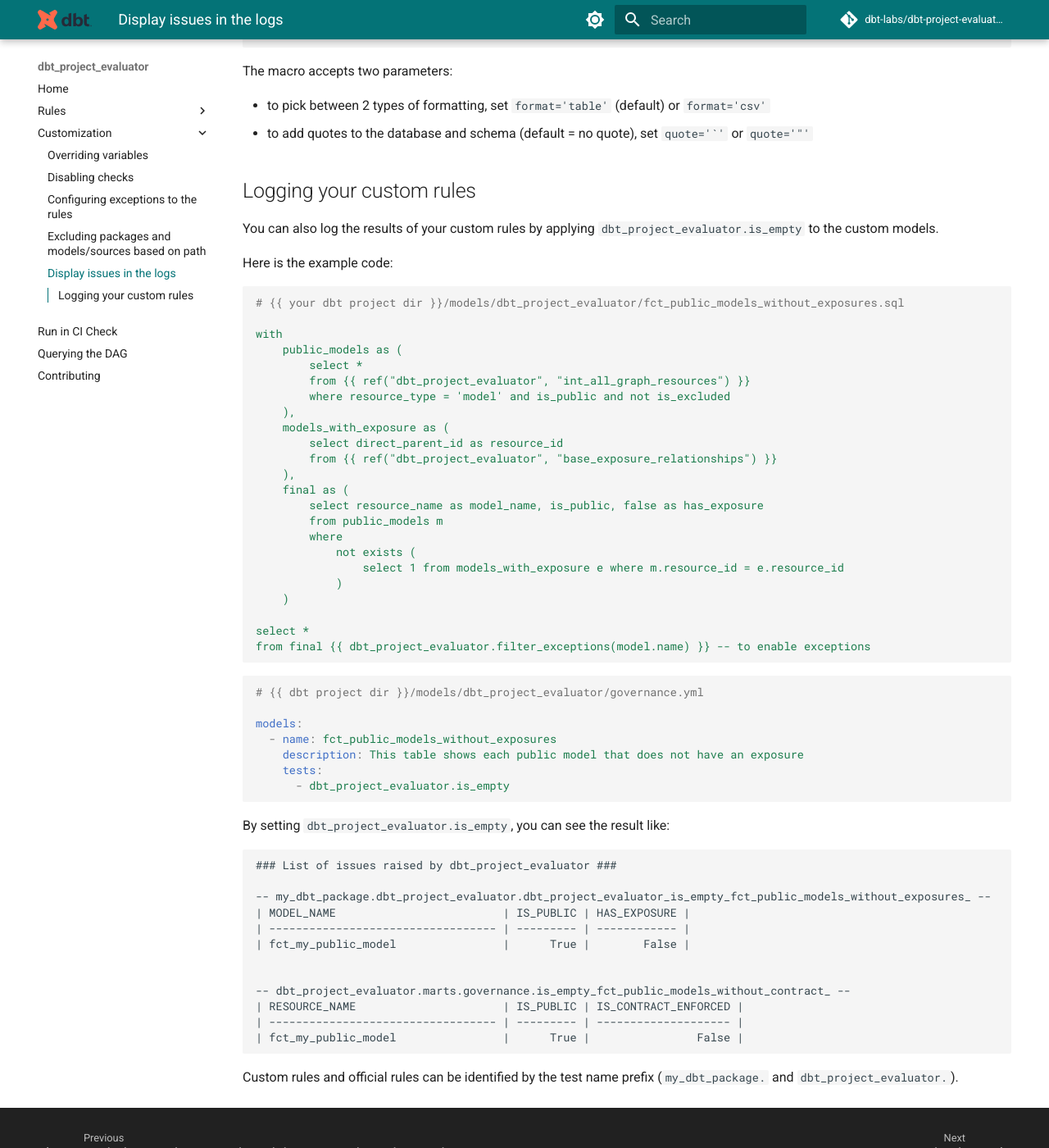
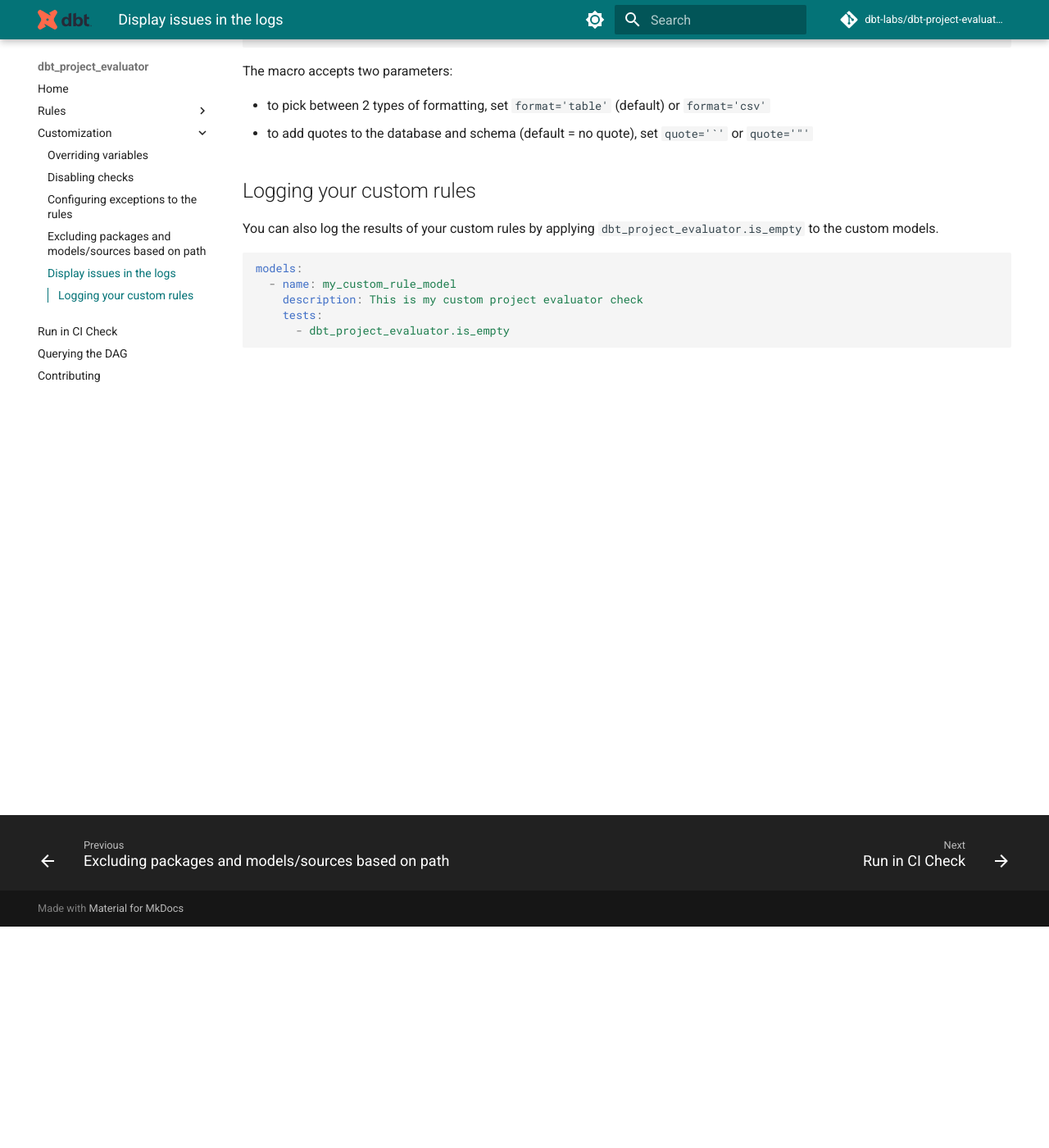
Before and after one commit to dbt-labs/dbt-project-evaluator, an MkDocs documentation site: the page built from docs/customization/issues-in-log.md, in a window 1280 px wide and 1400 px high, scrolled down 270 px. Shown: the whole window at 82% size. Built offline with MkDocs 1.6.1 and Material for MkDocs 9.7.7, drawn with Linux system fonts in a browser that asks for light colours; comment, search, counter and statistics services are not loaded; the version menu is left out.

Commit message:
Apply suggestions from code review

````diff
--- a/docs/customization/issues-in-log.md
+++ b/docs/customization/issues-in-log.md
@@ -18,60 +18,10 @@
 You can also log the results of your custom rules by applying `dbt_project_evaluator.is_empty` to
 the custom models.
 
-Here is the example code:
-
 ```yaml
-# {{ your dbt project dir }}/models/dbt_project_evaluator/fct_public_models_without_exposures.sql
-
-with
-    public_models as (
-        select *
-        from {{ ref("dbt_project_evaluator", "int_all_graph_resources") }}
-        where resource_type = 'model' and is_public and not is_excluded
-    ),
-    models_with_exposure as (
-        select direct_parent_id as resource_id
-        from {{ ref("dbt_project_evaluator", "base_exposure_relationships") }}
-    ),
-    final as (
-        select resource_name as model_name, is_public, false as has_exposure
-        from public_models m
-        where
-            not exists (
-                select 1 from models_with_exposure e where m.resource_id = e.resource_id
-            )
-    )
-
-select *
-from final {{ dbt_project_evaluator.filter_exceptions(model.name) }} -- to enable exceptions
-```
-
-```yaml
-# {{ dbt project dir }}/models/dbt_project_evaluator/governance.yml
-
 models:
-  - name: fct_public_models_without_exposures
-    description: This table shows each public model that does not have an exposure
+  - name: my_custom_rule_model
+    description: This is my custom project evaluator check
     tests:
       - dbt_project_evaluator.is_empty
 ```
-
-By setting `dbt_project_evaluator.is_empty`, you can see the result like:
-
-```
-### List of issues raised by dbt_project_evaluator ###
-
--- my_dbt_package.dbt_project_evaluator.dbt_project_evaluator_is_empty_fct_public_models_without_exposures_ --
-| MODEL_NAME                         | IS_PUBLIC | HAS_EXPOSURE |
-| ---------------------------------- | --------- | ------------ |
-| fct_my_public_model                |      True |        False |
-
-
--- dbt_project_evaluator.marts.governance.is_empty_fct_public_models_without_contract_ --
-| RESOURCE_NAME                      | IS_PUBLIC | IS_CONTRACT_ENFORCED |
-| ---------------------------------- | --------- | -------------------- |
-| fct_my_public_model                |      True |                False |
-```
-
-Custom rules and official rules can be identified by the test name prefix (`my_dbt_package.` and
-`dbt_project_evaluator.`).
````
